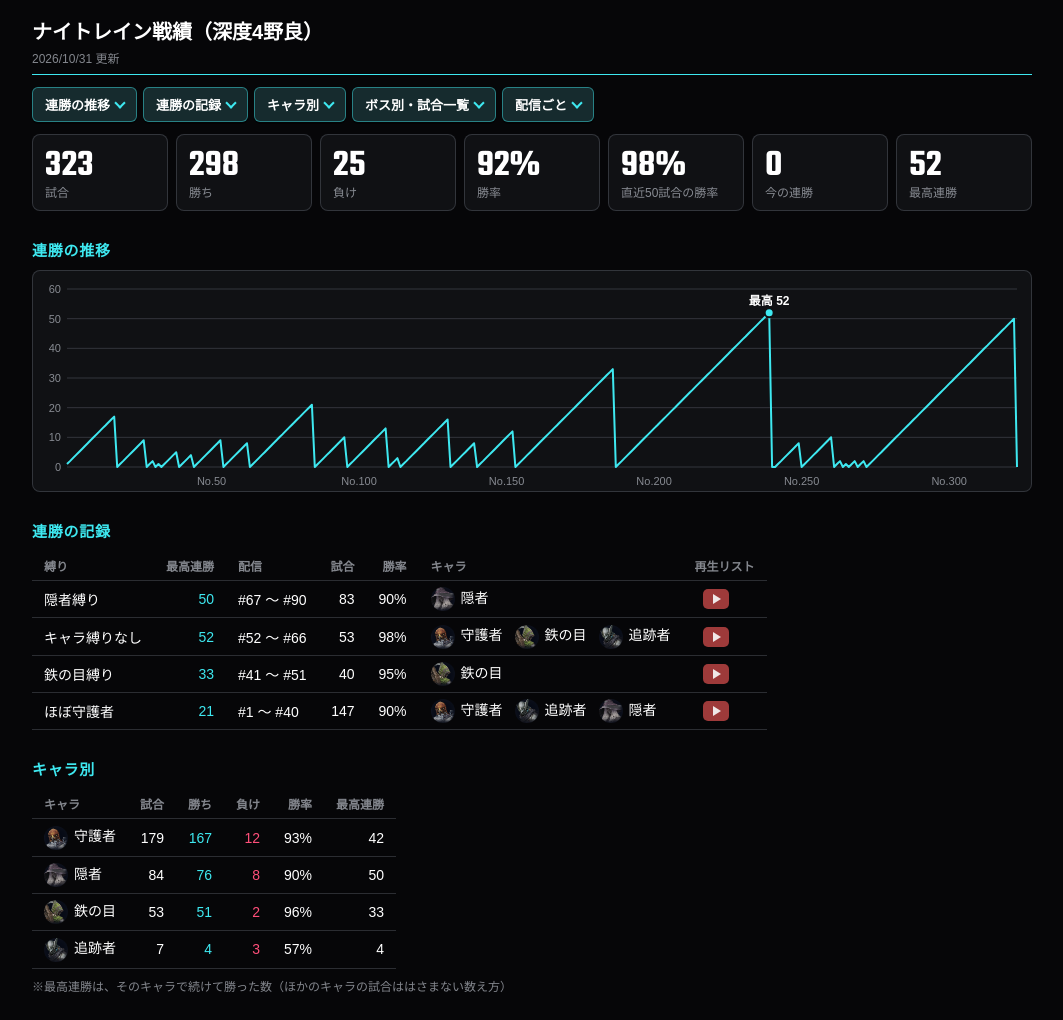
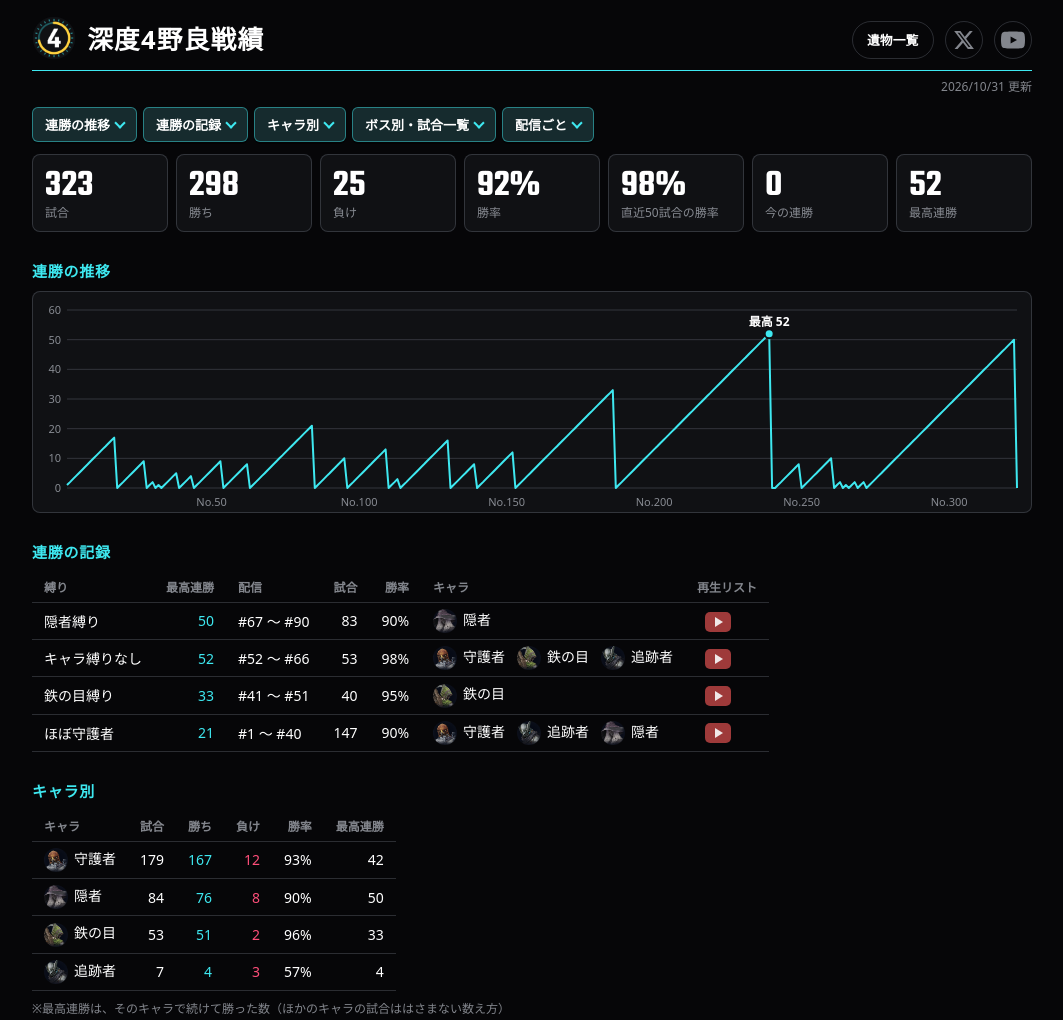
Before and after one commit to esusan/nightreign-stats, a plain HTML site: page index.html in a window 1280 px wide. Shown: the top 1020 px of the page, without its empty margins (108-1171 px from the left). Drawn offline with Linux system fonts and the light colour scheme; a web font is replaced by a local one.

Commit message:
Header like relics page, links, favicon, LINE Seed JP

```diff
--- a/index.html
+++ b/index.html
@@ -3,7 +3,12 @@
 <head>
 <meta charset="utf-8">
 <meta name="viewport" content="width=device-width, initial-scale=1">
-<title>ナイトレイン戦績</title>
+<title>深度4野良戦績</title>
+<link rel="icon" href="favicon.png">
+<link rel="apple-touch-icon" href="favicon.png">
+<link rel="preconnect" href="https://fonts.googleapis.com">
+<link rel="preconnect" href="https://fonts.gstatic.com" crossorigin>
+<link href="https://fonts.googleapis.com/css2?family=LINE+Seed+JP:wght@400;700&display=swap" rel="stylesheet">
 <style>
   /* 色は配信画面（project/obs_overlay/public/theme.css）の狼の配色。シアン＝勝ち／赤＝負け／常夜はアイコンを紫に染める */
   @font-face { font-family: "Teko"; font-weight: 600; font-display: swap; src: url("fonts/Teko-600.woff2") format("woff2"); }
@@ -22,12 +27,14 @@
     padding: 16px;
     background: var(--bg);
     color: var(--text);
-    font-family: "Yu Gothic UI", "Meiryo", "Hiragino Sans", sans-serif;
+    font-family: "LINE Seed JP", "Hiragino Sans", "Yu Gothic", "Meiryo", system-ui, sans-serif; /* 遺物一覧と同じ */
     font-size: 14px;
   }
   .wrap { max-width: 1000px; margin: 0 auto; }
-  h1 { font-size: 20px; margin: 0 0 4px; }
-  .updated { color: var(--sub); font-size: 12px; padding-bottom: 8px; border-bottom: 1px solid var(--cyan); margin-bottom: 12px; }
+  /* ヘッダーは遺物一覧（style.css の .site-header まわり）と同じ寸法 */
+  .site-header { padding: 0 0 0.6rem; border-bottom: 1px solid var(--cyan); }
+  h1 { font-size: 1.6rem; margin: 0; letter-spacing: 0.05em; }
+  .updated { color: var(--sub); font-size: 12px; text-align: right; margin: 6px 0 12px; }
   h2 { font-size: 15px; margin: 28px 0 10px; color: var(--cyan); font-weight: 600; letter-spacing: .05em; }
   .bar { display: flex; flex-wrap: wrap; align-items: center; gap: 8px; }
   .tiles { display: grid; grid-template-columns: repeat(auto-fit, minmax(110px, 1fr)); gap: 8px; margin-top: 12px; }
@@ -106,6 +113,19 @@
   .nav a:active { transform: translateY(2px); box-shadow: none; }
   /* 絞り込みの区画：上との境目に線を引く */
   .note.below { margin: 8px 0 0; }
+  /* タイトルの右にXとYouTubeの丸いリンク（遺物一覧の .social-links と同じ形） */
+  .header-row { display: flex; align-items: flex-start; justify-content: space-between; gap: 1rem; flex-wrap: wrap; }
+  .social-links { display: flex; gap: 0.7rem; padding-top: 0.3rem; }
+  /* タイトルの左のアイコン（遺物一覧の .site-icon と同じ44px） */
+  .title-row { display: flex; align-items: center; gap: 0.7rem; }
+  .site-icon { width: 44px; height: 44px; border-radius: 50%; }
+  .social-links a {
+    display: flex; align-items: center; justify-content: center;
+    width: 36px; height: 36px; border-radius: 50%; color: var(--sub); border: 1px solid var(--line);
+  }
+  .social-links a:hover { color: var(--cyan); border-color: var(--cyan); }
+  /* 遺物一覧ページへのリンク（遺物一覧側にも戦績ページへのリンクがある） */
+  .social-links a.page-link { width: auto; padding: 0 0.9rem; border-radius: 999px; font-size: 0.8rem; font-weight: 700; color: var(--text); text-decoration: none; }
   /* 絞り込みの区画のあとは、区画の外だと分かるように上にも線を引く */
   h2.after-filter { margin-top: 36px; padding-top: 16px; border-top: 1px solid var(--cyan); }
   .filter { margin-top: 36px; padding-top: 16px; border-top: 1px solid var(--cyan); scroll-margin-top: 12px; }
@@ -143,7 +163,28 @@
 </head>
 <body>
 <div class="wrap">
-  <h1>ナイトレイン戦績（深度4野良）</h1>
+  <header class="site-header">
+  <div class="header-row">
+    <div class="title-row">
+      <img src="favicon.png" alt="" class="site-icon">
+      <h1>深度4野良戦績</h1>
+    </div>
+    <!-- 遺物一覧・キャラランダムツールと同じXとYouTubeのリンク -->
+    <div class="social-links">
+      <a class="page-link" href="https://esusan.github.io/nightreign-relics/">遺物一覧</a>
+      <a href="https://x.com/u_se_nr" target="_blank" rel="noopener noreferrer" aria-label="X" title="X">
+        <svg viewBox="0 0 24 24" width="22" height="22" fill="currentColor" aria-hidden="true">
+          <path d="M18.244 2.25h3.308l-7.227 8.26 8.502 11.24H16.17l-5.214-6.817L4.99 21.75H1.68l7.73-8.835L1.254 2.25H8.08l4.713 6.231zm-1.161 17.52h1.833L7.084 4.126H5.117z"/>
+        </svg>
+      </a>
+      <a href="https://www.youtube.com/@%E3%81%88%E3%81%99%E3%81%95%E3%82%93-0" target="_blank" rel="noopener noreferrer" aria-label="YouTube" title="YouTube">
+        <svg viewBox="0 0 24 24" width="24" height="24" fill="currentColor" aria-hidden="true">
+          <path d="M23.5 6.2a3.02 3.02 0 0 0-2.13-2.14C19.51 3.5 12 3.5 12 3.5s-7.51 0-9.37.56A3.02 3.02 0 0 0 .5 6.2 31.6 31.6 0 0 0 0 12a31.6 31.6 0 0 0 .5 5.8 3.02 3.02 0 0 0 2.13 2.14C4.49 20.5 12 20.5 12 20.5s7.51 0 9.37-.56a3.02 3.02 0 0 0 2.13-2.14A31.6 31.6 0 0 0 24 12a31.6 31.6 0 0 0-.5-5.8ZM9.6 15.6V8.4l6.4 3.6z"/>
+        </svg>
+      </a>
+    </div>
+  </div>
+  </header>
   <div class="updated" id="updated"></div>
   <nav class="nav" aria-label="ページ内の移動">
     <a href="#sec-chart">連勝の推移</a>
```
Also changed, not shown: favicon.png (added).
